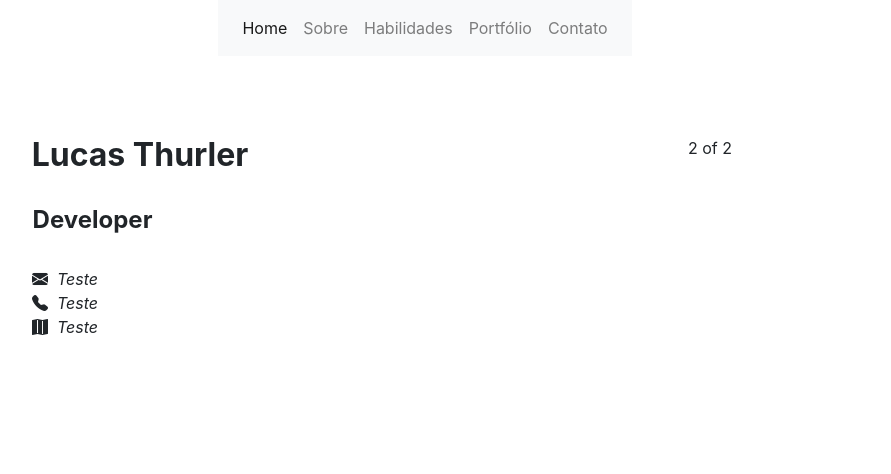
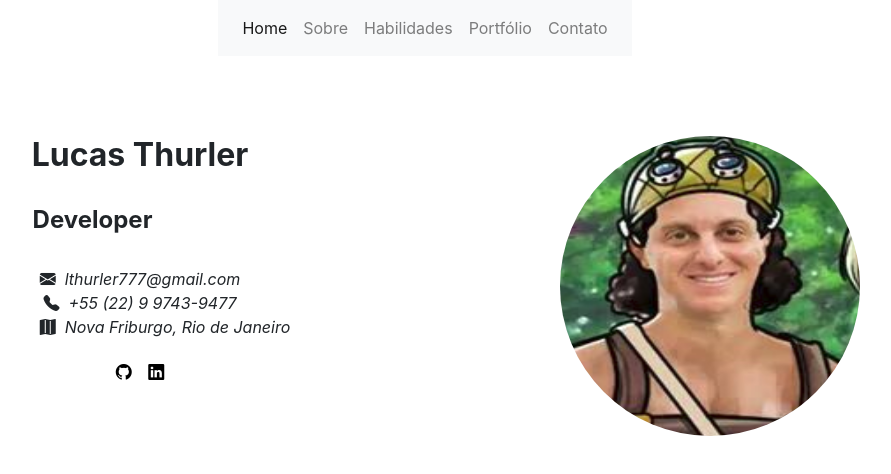
Before and after one commit to JackpotLT/site-lucas, a plain HTML site: page index.html in a window 1280 px wide. Shown: the whole page, without its empty margins (215-1106 px from the left). Drawn offline with nearby package versions, Linux system fonts and the light colour scheme.

Commit message:
finalizando parte de foto e icones

```diff
--- a/index.html
+++ b/index.html
@@ -53,14 +53,21 @@
           <h4> <b>Developer</b></h4>
           <br>
 
-          <i class="bi bi-envelope-fill">&nbsp Teste</i><br>
-          <i class="bi bi-telephone-fill">&nbsp Teste</i><br>
-          <i class="bi bi-map-fill">&nbsp Teste</i>
-
+          <i class="bi bi-envelope-fill">&nbsp lthurler777@gmail.com</i><br>
+          <i class="bi bi-telephone-fill">&nbsp +55 (22) 9 9743-9477</i><br>
+          <i class="bi bi-map-fill" id="icone-mapa">&nbsp Nova Friburgo, Rio de Janeiro</i>
+          <!-- icones clicaveis -->
+          <div class="container" id="icones">
+            <button>
+              <i class="bi bi-github"></i>
+            </button>
+            <button>
+              <i class="bi bi-linkedin"></i>
+            </button>
+          </div>
         </div>
-
         <div class="col" id="foto-de-apresentaçao">
-          2 of 2
+          <img src="img/perfil.png" class="rounded-circle">
         </div>
        </div>
       </div>
--- a/style.css
+++ b/style.css
@@ -8,6 +8,17 @@
 h4 {
     margin-right: 95px;
 }
-i {
-    margin-right: 150px;
+#icone-mapa {
+    margin-left: 50px;
 }
+button {
+    background: none;
+    border: none;
+}
+#icones {
+    margin-top: 20px;
+}
+img {
+    height: 300px;
+    width: 300px;
+}
```
Also changed, not shown: img/perfil.png (added).
